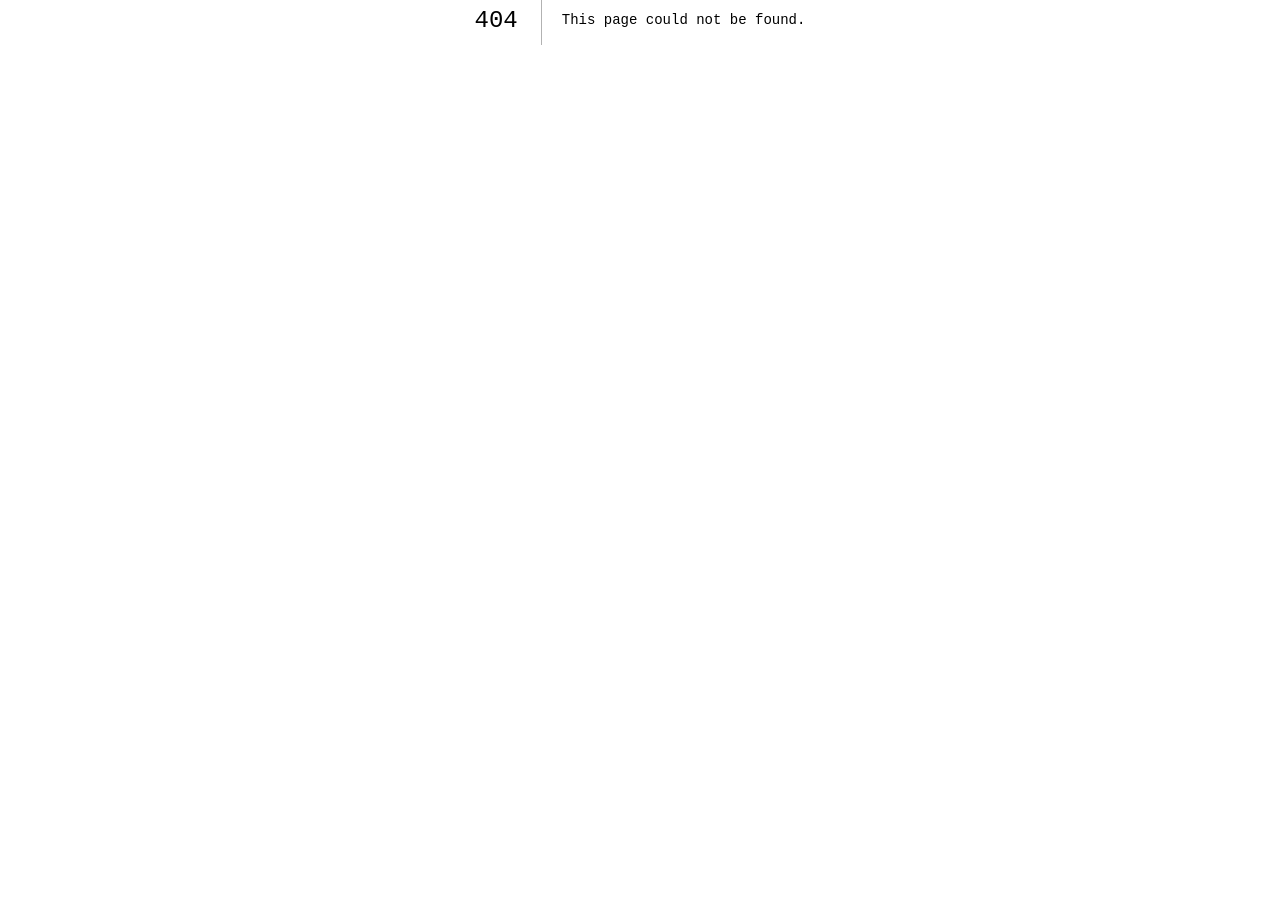
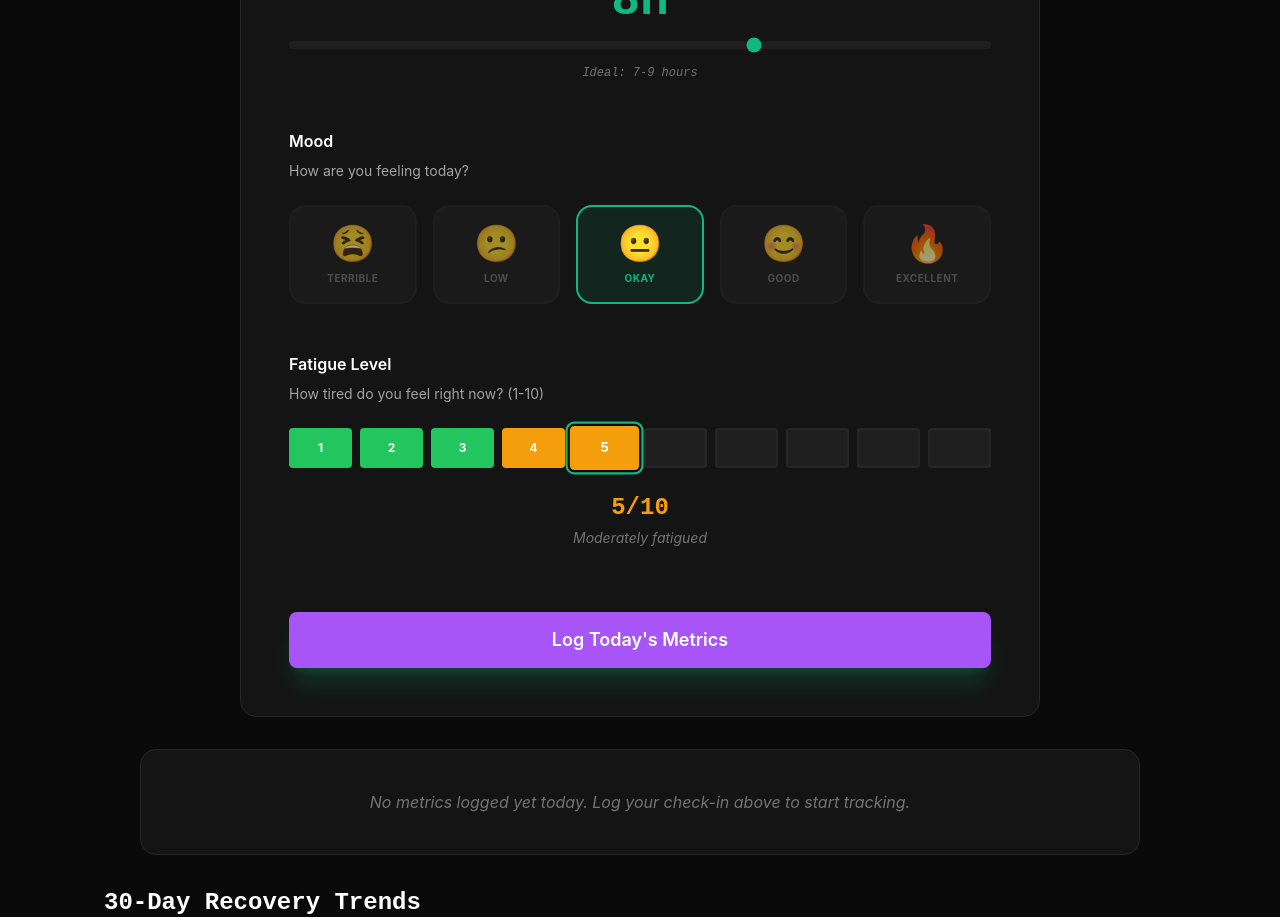
Before and after one commit to YoussufSalah/6in14, a Next.js app: page /energy-monitor in a window 1280 px wide. Before the commit this address had no page. Shown: the part 380-1297 px from the top of the page. Before the commit the page ends 800 px from the top, so only its background shows below. Built offline with nearby package versions, Linux system fonts and the light colour scheme.

Commit message:
implemented energy monitor micro-app page

```diff
--- /dev/null
+++ b/app/energy-monitor/page.tsx
@@ -0,0 +1,41 @@
+"use client";
+
+import React, { useMemo, useEffect } from "react";
+import { Layout } from "@/components/universal/Layout";
+import { DailyCheckIn } from "@/components/energy-monitor/DailyCheckIn";
+import { CurrentStatus } from "@/components/energy-monitor/CurrentStatus";
+import { TrendChart } from "@/components/energy-monitor/TrendChart";
+import { InsightsSection } from "@/components/energy-monitor/InsightsSection";
+import { useEnergyMonitorStore } from "@/store/energyMonitorStore";
+
+export default function EnergyMonitorPage() {
+  const { logs, logToday, getTodayLog, getInsights, getStreak } = useEnergyMonitorStore();
+
+  // Get current state
+  const todayLog = useMemo(() => getTodayLog(), [logs, getTodayLog]);
+  const insights = useMemo(() => getInsights(), [logs, getInsights]);
+  const streak = useMemo(() => getStreak(), [logs, getStreak]);
+
+  return (
+    <Layout
+      appName="Energy Monitor"
+      appAccent="var(--app-4-accent)"
+    >
+      <div className="mx-auto max-w-[1200px] px-4 py-12 sm:px-8">
+        <DailyCheckIn
+          onLog={logToday}
+          existingLog={todayLog}
+        />
+
+        <CurrentStatus
+          todayLog={todayLog}
+          streakDays={streak}
+        />
+
+        <TrendChart logs={logs} />
+
+        <InsightsSection insights={insights} />
+      </div>
+    </Layout>
+  );
+}
```
